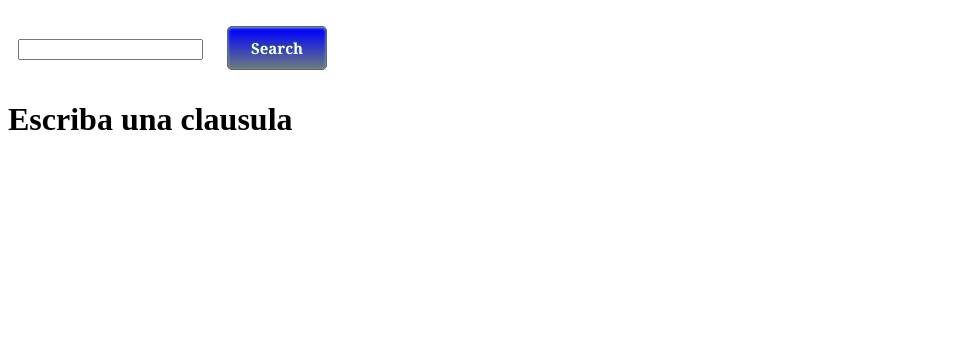
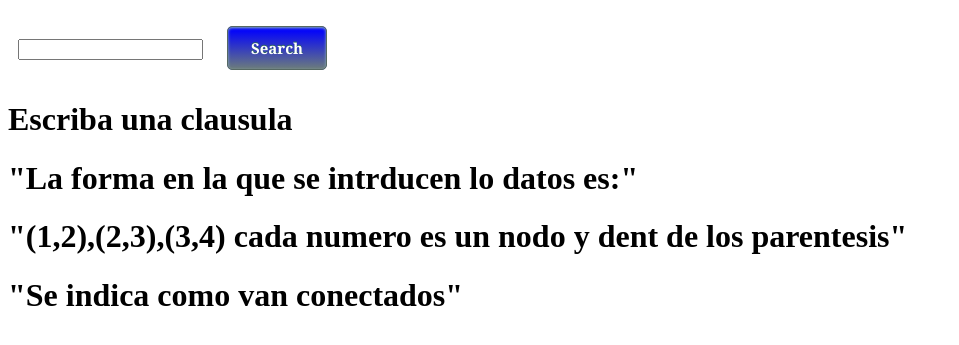
Before and after one commit to Amitkapadi/HamiltonianPath, a Flask app: page / in a window 1280 px wide. Shown: the top 345 px of the page, without its empty margins (0-959 px from the left). Run offline with Flask 2, Linux system fonts and the light colour scheme; some libraries are stand-ins or nearby versions.

Commit message:
Update index.html

```diff
--- a/templates/index.html
+++ b/templates/index.html
@@ -22,6 +22,10 @@
         </form>
         <h1>{{maxclique}}</h1>
         <h2>{{clausula}}</h2>
+        <h1>"La forma en la que se intrducen lo datos es:"</h1>
+        <h1>"(1,2),(2,3),(3,4) cada numero es un nodo y dent de los parentesis" </h1>
+        <h1>"Se indica como van conectados" </h1>
+
 
 </body>
 
```
